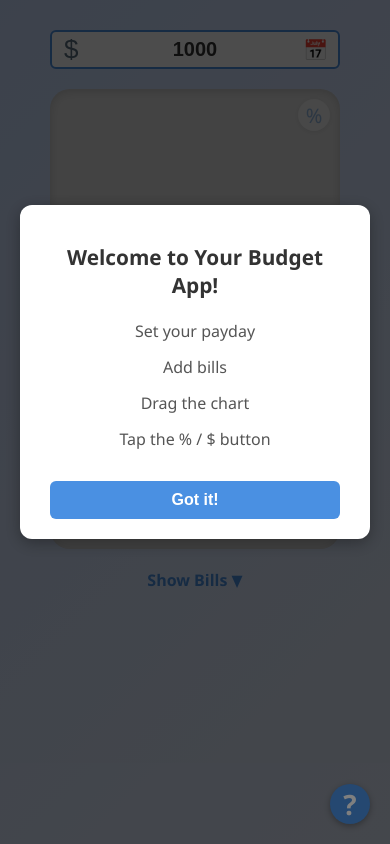
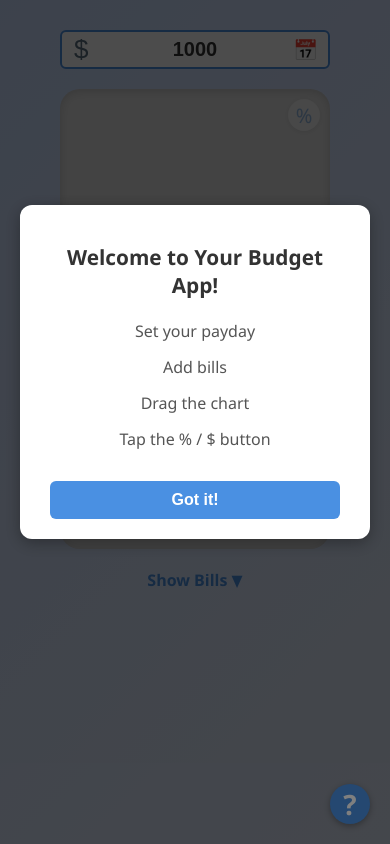
Before and after one commit to christianburdick/MOOMI, a plain HTML site: page index.html in a window 390 px wide. Drawn offline with Linux system fonts and the light colour scheme.

Commit message:
Update styles.css

```diff
--- a/styles.css
+++ b/styles.css
@@ -769,7 +769,7 @@ th {
   }
 
   body {
-    margin: 0 20px 0 20px;
+    margin: 0 30px 0 30px;
   }
 }
 
```
